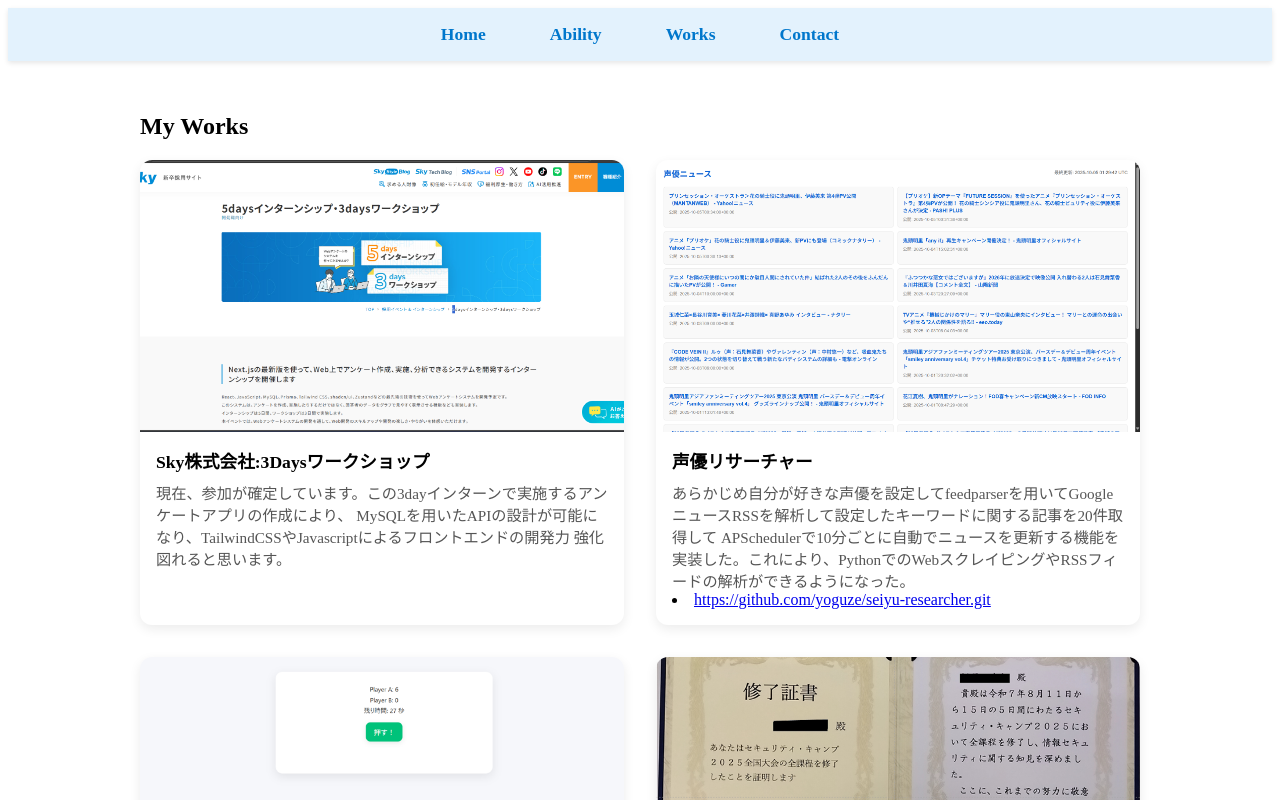
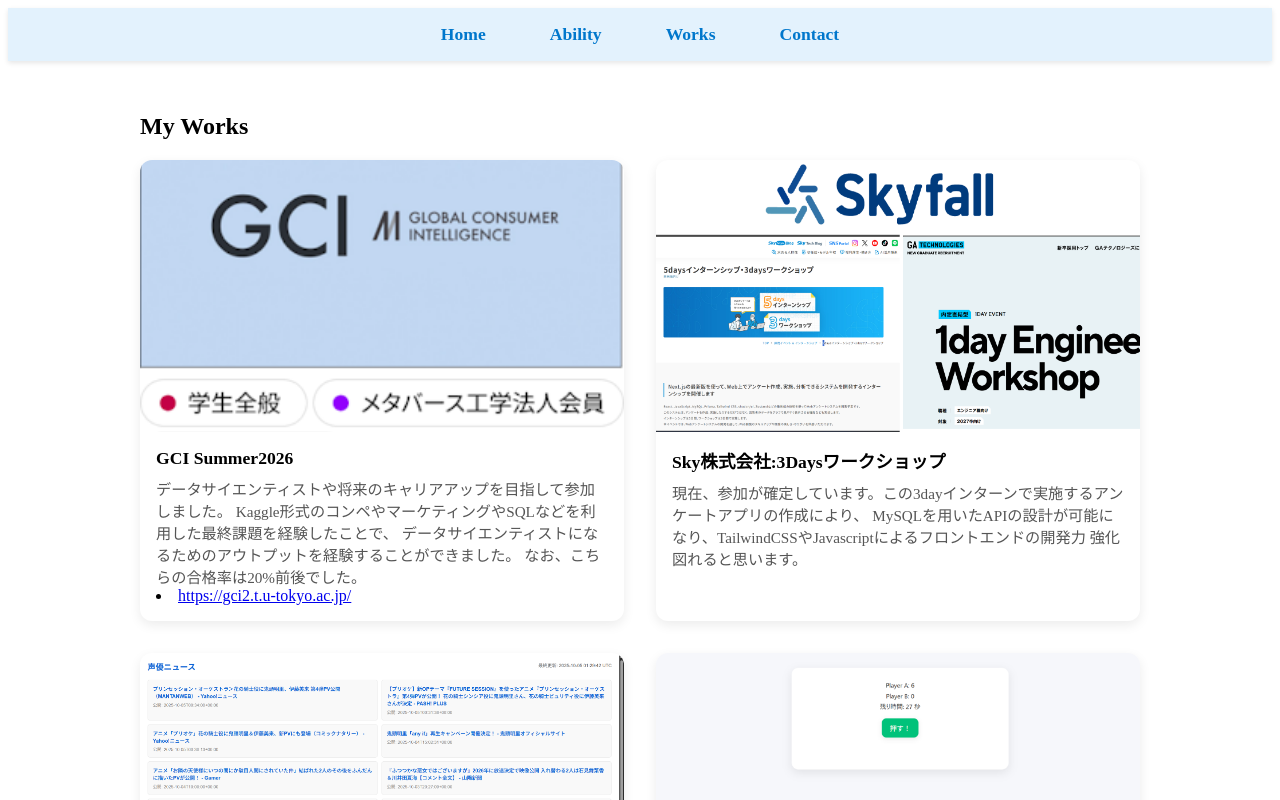
Before and after one commit to yoguze/my-works-website, a Next.js app: page /works in a window 1280 px wide. Shown: the top 800 px of the page. Built offline with nearby package versions, Linux system fonts and the light colour scheme.

Commit message:
GCI-追加

```diff
--- a/app/works/page.js
+++ b/app/works/page.js
@@ -28,7 +28,19 @@
             <h1>My Works</h1>
             <div className="work-list">
               <article className="work-item">
-                <img src="/sky_workshop.png" alt="インターン1" />
+                <img src="/GCI summer2026.png" alt="インターン1" />
+                <div className="body">
+                    <h2>GCI Summer2026</h2>
+                    <p>データサイエンティストや将来のキャリアアップを目指して参加しました。
+                      Kaggle形式のコンペやマーケティングやSQLなどを利用した最終課題を経験したことで、
+                      データサイエンティストになるためのアウトプットを経験することができました。
+                      なお、こちらの合格率は20%前後でした。
+                    </p>
+                    <li><Link href="https://gci2.t.u-tokyo.ac.jp/">https://gci2.t.u-tokyo.ac.jp/</Link></li>
+                </div>
+              </article>
+              <article className="work-item">
+                <img src="/workshop.png" alt="インターン1" />
                 <div className="body">
                     <h2>Sky株式会社:3Daysワークショップ</h2>
                     <p>現在、参加が確定しています。この3dayインターンで実施するアンケートアプリの作成により、
```
Also changed, not shown: public/GCI summer2026.png (added), public/Workshop.png (added).
